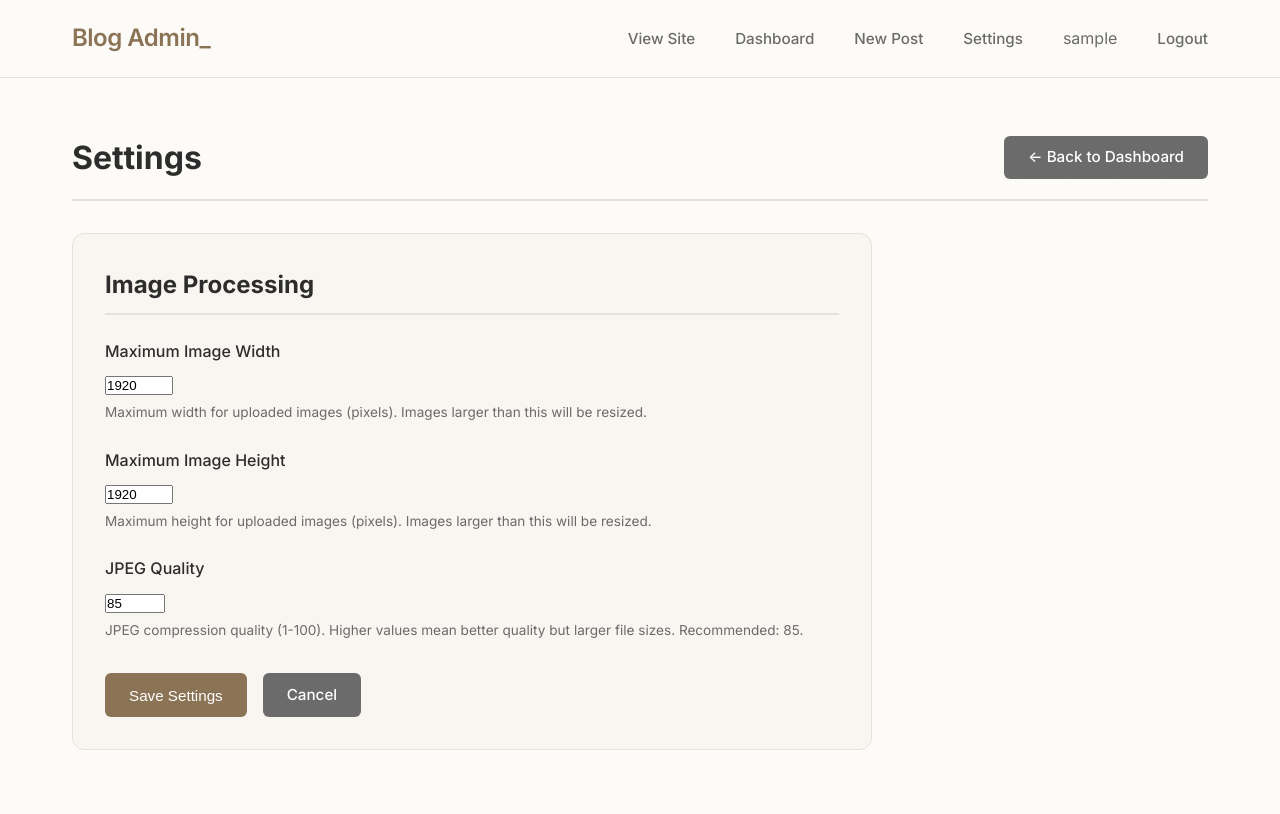
After one commit to bmeddeb/Flask-blog, a Flask app: page /admin/settings in a window 1280 px wide. The commit adds this page. Run offline with Flask 3, Linux system fonts and the light colour scheme; the visitor is signed in with stand-in values (Sample User, id 1); data that the repository does not hold is empty; some libraries are stand-ins or nearby versions.

Commit message:
feat: enhance admin UI with button consistency, post previews, image processing, and settings

```diff
--- a/app.py
+++ b/app.py
@@ -3,7 +3,9 @@ import uuid
 from datetime import datetime
 from pathlib import Path
 from werkzeug.utils import secure_filename
+from PIL import Image
 from flask import Flask, render_template, request, redirect, url_for, jsonify, flash, session, send_from_directory
+from markupsafe import Markup
 from flask_migrate import Migrate
 from flask_login import LoginManager, login_user, logout_user, login_required, current_user
 from authlib.integrations.flask_client import OAuth
@@ -12,8 +14,8 @@ import markdown
 from markdown.extensions.codehilite import CodeHiliteExtension
 from markdown.extensions.fenced_code import FencedCodeExtension
 from markdown.extensions.tables import TableExtension
-from models import db, BlogPost, User
-from forms import BlogPostForm
+from models import db, BlogPost, User, Setting
+from forms import BlogPostForm, SettingsForm
 from config import config
 
 # Load environment variables
@@ -78,6 +80,39 @@ def render_markdown(text):
         'sane_lists',  # Better list handling
     ])
     return md.convert(text)
+
+
+def process_image(image_path, max_width=None, max_height=None, quality=None):
+    """Process an image: resize, optimize, and convert to RGB if needed."""
+    if max_width is None:
+        max_width = int(Setting.get('image_max_width', app.config['IMAGE_MAX_WIDTH']))
+    if max_height is None:
+        max_height = int(Setting.get('image_max_height', app.config['IMAGE_MAX_HEIGHT']))
+    if quality is None:
+        quality = int(Setting.get('image_quality', app.config['IMAGE_QUALITY']))
+
+    # Open the image
+    img = Image.open(image_path)
+
+    # Convert to RGB if necessary (for PNG with transparency, etc.)
+    if img.mode in ('RGBA', 'LA', 'P'):
+        # Create a white background
+        background = Image.new('RGB', img.size, (255, 255, 255))
+        if img.mode == 'P':
+            img = img.convert('RGBA')
+        background.paste(img, mask=img.split()[-1] if img.mode == 'RGBA' else None)
+        img = background
+    elif img.mode != 'RGB':
+        img = img.convert('RGB')
+
+    # Resize if image is larger than max dimensions
+    if img.width > max_width or img.height > max_height:
+        img.thumbnail((max_width, max_height), Image.Resampling.LANCZOS)
+
+    # Save optimized image
+    img.save(image_path, 'JPEG', quality=quality, optimize=True)
+
+    return img
 
 
 # Create tables and upload folder
@@ -233,7 +268,11 @@ def admin_new_post():
         db.session.add(post)
         db.session.commit()
 
-        flash('Post created successfully!', 'success')
+        if form.published.data:
+            view_url = url_for('blog_post', slug=post.slug)
+            flash(Markup(f'Post created successfully! <a href="{view_url}" target="_blank" style="color: #155724; text-decoration: underline; font-weight: 600;">View Post →</a>'), 'success')
+        else:
+            flash('Post created successfully as draft!', 'success')
         return redirect(url_for('admin_dashboard'))
 
     # Set default author
@@ -269,10 +308,24 @@ def admin_edit_post(post_id):
 
         db.session.commit()
 
-        flash('Post updated successfully!', 'success')
+        if form.published.data:
+            view_url = url_for('blog_post', slug=post.slug)
+            flash(Markup(f'Post updated successfully! <a href="{view_url}" target="_blank" style="color: #155724; text-decoration: underline; font-weight: 600;">View Post →</a>'), 'success')
+        else:
+            flash('Post updated successfully!', 'success')
         return redirect(url_for('admin_dashboard'))
 
     return render_template('admin/post_form.html', form=form, title='Edit Post', post=post)
+
+
+@app.route('/admin/posts/<int:post_id>/preview')
+@login_required
+def admin_preview_post(post_id):
+    """Preview a blog post (published or draft)."""
+    post = BlogPost.query.get_or_404(post_id)
+    # Render markdown to HTML
+    post_html = render_markdown(post.content)
+    return render_template('blog_post.html', post=post, post_html=post_html, is_preview=True)
 
 
 @app.route('/admin/posts/<int:post_id>/delete', methods=['POST'])
@@ -285,6 +338,29 @@ def admin_delete_post(post_id):
 
     flash('Post deleted successfully!', 'success')
     return redirect(url_for('admin_dashboard'))
+
+
+@app.route('/admin/settings', methods=['GET', 'POST'])
+@login_required
+def admin_settings():
+    """Admin settings page."""
+    form = SettingsForm()
+
+    if form.validate_on_submit():
+        # Save image processing settings
+        Setting.set('image_max_width', form.image_max_width.data, 'Maximum width for uploaded images')
+        Setting.set('image_max_height', form.image_max_height.data, 'Maximum height for uploaded images')
+        Setting.set('image_quality', form.image_quality.data, 'JPEG quality (1-100)')
+
+        flash('Settings updated successfully!', 'success')
+        return redirect(url_for('admin_settings'))
+
+    # Load current settings or use defaults
+    form.image_max_width.data = int(Setting.get('image_max_width', app.config['IMAGE_MAX_WIDTH']))
+    form.image_max_height.data = int(Setting.get('image_max_height', app.config['IMAGE_MAX_HEIGHT']))
+    form.image_quality.data = int(Setting.get('image_quality', app.config['IMAGE_QUALITY']))
+
+    return render_template('admin/settings.html', form=form)
 
 
 @app.route('/admin/upload-image', methods=['POST'])
@@ -300,13 +376,20 @@ def upload_image():
         return jsonify({'error': 'No file selected'}), 400
 
     if file and allowed_file(file.filename):
-        # Generate unique filename
-        ext = file.filename.rsplit('.', 1)[1].lower()
-        filename = f"{uuid.uuid4().hex}.{ext}"
+        # Generate unique filename (always .jpg as we convert to JPEG)
+        filename = f"{uuid.uuid4().hex}.jpg"
 
-        # Save file
+        # Save file temporarily
         filepath = app.config['UPLOAD_FOLDER'] / filename
         file.save(filepath)
+
+        # Process image (resize, optimize, convert to JPEG)
+        try:
+            process_image(filepath)
+        except Exception as e:
+            # If processing fails, remove the file and return error
+            filepath.unlink(missing_ok=True)
+            return jsonify({'error': f'Image processing failed: {str(e)}'}), 400
 
         # Return URL for Toast UI Editor
         url = url_for('static', filename=f'uploads/{filename}')
--- a/forms.py
+++ b/forms.py
@@ -1,6 +1,6 @@
 from flask_wtf import FlaskForm
-from wtforms import StringField, TextAreaField, BooleanField, SelectField
-from wtforms.validators import DataRequired, Length, Optional
+from wtforms import StringField, TextAreaField, BooleanField, SelectField, IntegerField
+from wtforms.validators import DataRequired, Length, Optional, NumberRange
 
 
 class BlogPostForm(FlaskForm):
@@ -58,3 +58,26 @@ class BlogPostForm(FlaskForm):
     published = BooleanField('Published')
 
     featured = BooleanField('Featured')
+
+
+class SettingsForm(FlaskForm):
+    """Form for application settings."""
+
+    # Image processing settings
+    image_max_width = IntegerField(
+        'Maximum Image Width',
+        validators=[DataRequired(), NumberRange(min=100, max=4000)],
+        render_kw={'placeholder': '1920'}
+    )
+
+    image_max_height = IntegerField(
+        'Maximum Image Height',
+        validators=[DataRequired(), NumberRange(min=100, max=4000)],
+        render_kw={'placeholder': '1920'}
+    )
+
+    image_quality = IntegerField(
+        'JPEG Quality',
+        validators=[DataRequired(), NumberRange(min=1, max=100)],
+        render_kw={'placeholder': '85'}
+    )
--- a/models.py
+++ b/models.py
@@ -83,3 +83,40 @@ class User(UserMixin, db.Model):
             'created_at': self.created_at.isoformat() if self.created_at else None,
             'last_login': self.last_login.isoformat() if self.last_login else None,
         }
+
+
+class Setting(db.Model):
+    """Model for application settings (key-value store)."""
+
+    __tablename__ = 'settings'
+
+    id = db.Column(db.Integer, primary_key=True)
+    key = db.Column(db.String(100), unique=True, nullable=False)
+    value = db.Column(db.Text, nullable=False)
+    description = db.Column(db.String(500))
+
+    # Timestamps
+    updated_at = db.Column(db.DateTime, nullable=False, default=datetime.utcnow, onupdate=datetime.utcnow)
+
+    def __repr__(self):
+        return f'<Setting {self.key}={self.value}>'
+
+    @staticmethod
+    def get(key, default=None):
+        """Get a setting value by key."""
+        setting = Setting.query.filter_by(key=key).first()
+        return setting.value if setting else default
+
+    @staticmethod
+    def set(key, value, description=None):
+        """Set a setting value."""
+        setting = Setting.query.filter_by(key=key).first()
+        if setting:
+            setting.value = str(value)
+            if description:
+                setting.description = description
+        else:
+            setting = Setting(key=key, value=str(value), description=description)
+            db.session.add(setting)
+        db.session.commit()
+        return setting
--- a/pyproject.toml
+++ b/pyproject.toml
@@ -15,6 +15,7 @@ dependencies = [
     "requests>=2.31.0",
     "markdown>=3.5.0",
     "pygments>=2.17.0",
+    "pillow>=10.0.0",
 ]
 
 [project.optional-dependencies]
--- a/templates/admin/base.html
+++ b/templates/admin/base.html
@@ -198,6 +198,7 @@
                 <li><a href="{{ url_for('index') }}">View Site</a></li>
                 <li><a href="{{ url_for('admin_dashboard') }}">Dashboard</a></li>
                 <li><a href="{{ url_for('admin_new_post') }}">New Post</a></li>
+                <li><a href="{{ url_for('admin_settings') }}">Settings</a></li>
                 {% if current_user.is_authenticated %}
                 <li style="display: flex; align-items: center; gap: 0.5rem;">
                     {% if current_user.avatar_url %}
--- /dev/null
+++ b/templates/admin/settings.html
@@ -0,0 +1,56 @@
+{% extends "admin/base.html" %}
+
+{% block title %}Settings{% endblock %}
+
+{% block content %}
+<div class="admin-header">
+    <h1>Settings</h1>
+    <a href="{{ url_for('admin_dashboard') }}" class="btn btn-secondary">← Back to Dashboard</a>
+</div>
+
+<div class="card" style="max-width: 800px;">
+    <form method="POST" novalidate>
+        {{ form.hidden_tag() }}
+
+        <h2 style="margin-bottom: 1.5rem; color: var(--text-primary); font-size: 1.5rem; border-bottom: 2px solid var(--border-color); padding-bottom: 0.5rem;">Image Processing</h2>
+
+        <div class="form-group">
+            {{ form.image_max_width.label }}
+            {{ form.image_max_width(class="form-control") }}
+            {% if form.image_max_width.errors %}
+                <span style="color: #dc3545; font-size: 0.85rem;">{{ form.image_max_width.errors[0] }}</span>
+            {% endif %}
+            <small style="color: var(--text-secondary); font-size: 0.85rem; margin-top: 0.25rem; display: block;">
+                Maximum width for uploaded images (pixels). Images larger than this will be resized.
+            </small>
+        </div>
+
+        <div class="form-group">
+            {{ form.image_max_height.label }}
+            {{ form.image_max_height(class="form-control") }}
+            {% if form.image_max_height.errors %}
+                <span style="color: #dc3545; font-size: 0.85rem;">{{ form.image_max_height.errors[0] }}</span>
+            {% endif %}
+            <small style="color: var(--text-secondary); font-size: 0.85rem; margin-top: 0.25rem; display: block;">
+                Maximum height for uploaded images (pixels). Images larger than this will be resized.
+            </small>
+        </div>
+
+        <div class="form-group">
+            {{ form.image_quality.label }}
+            {{ form.image_quality(class="form-control") }}
+            {% if form.image_quality.errors %}
+                <span style="color: #dc3545; font-size: 0.85rem;">{{ form.image_quality.errors[0] }}</span>
+            {% endif %}
+            <small style="color: var(--text-secondary); font-size: 0.85rem; margin-top: 0.25rem; display: block;">
+                JPEG compression quality (1-100). Higher values mean better quality but larger file sizes. Recommended: 85.
+            </small>
+        </div>
+
+        <div style="display: flex; gap: 1rem; margin-top: 2rem;">
+            <button type="submit" class="btn">Save Settings</button>
+            <a href="{{ url_for('admin_dashboard') }}" class="btn btn-secondary">Cancel</a>
+        </div>
+    </form>
+</div>
+{% endblock %}
--- a/templates/blog_post.html
+++ b/templates/blog_post.html
@@ -165,6 +165,12 @@
 
     <div style="margin-top: 80px;"></div>
 
+    {% if is_preview %}
+    <div style="background: #fff3cd; border-left: 4px solid #856404; padding: 1rem 2rem; margin: 1rem auto; max-width: 800px; color: #856404; font-weight: 500;">
+        📝 Preview Mode - This post is not published yet
+    </div>
+    {% endif %}
+
     <main>
         <article class="post-content">
             <div class="post-header">
```
Also changed, not shown: config.py (+7 -0 lines), templates/admin/dashboard.html (+16 -2 lines), templates/admin/post_form.html (+12 -4 lines), blog.db, 2 other files.
